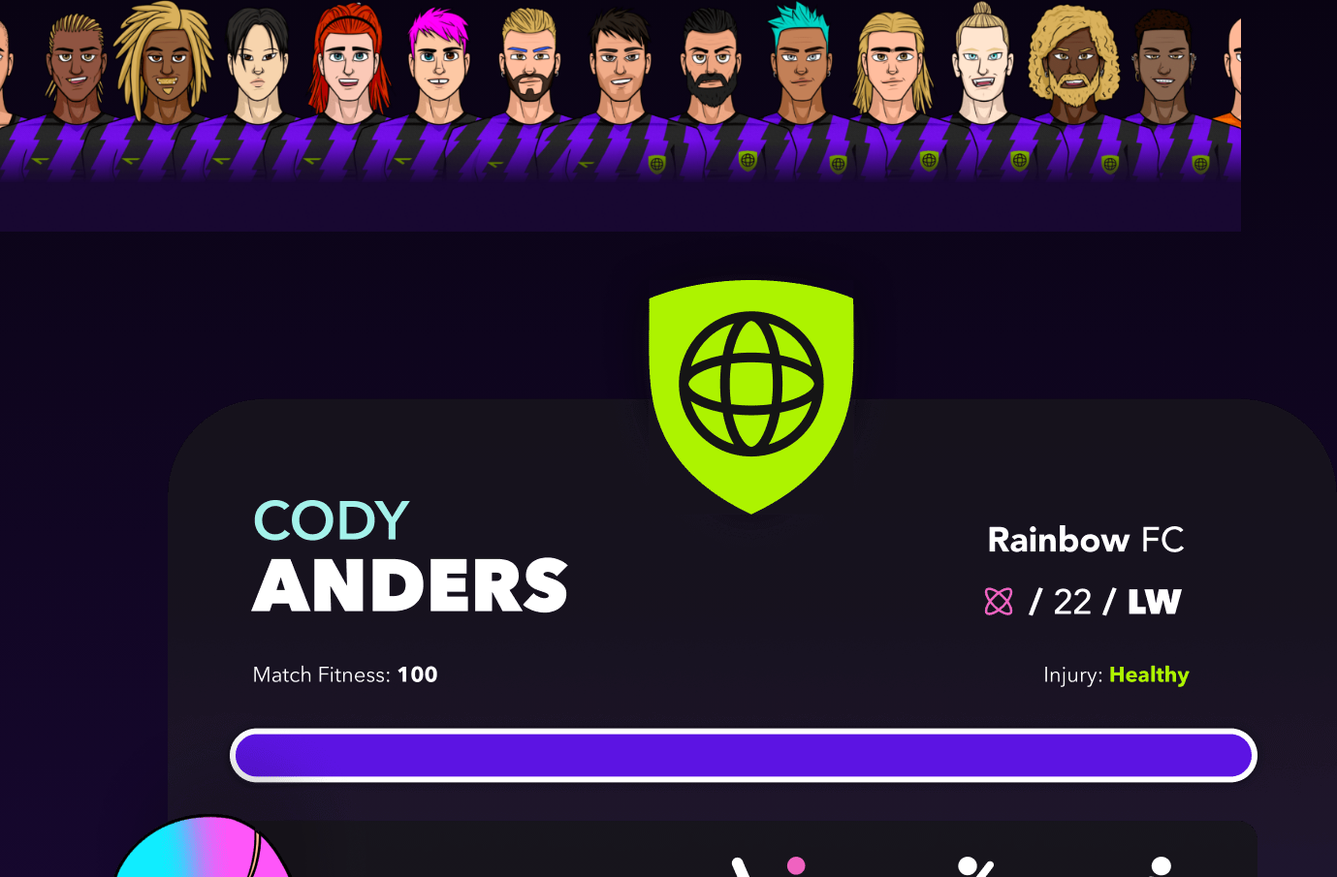
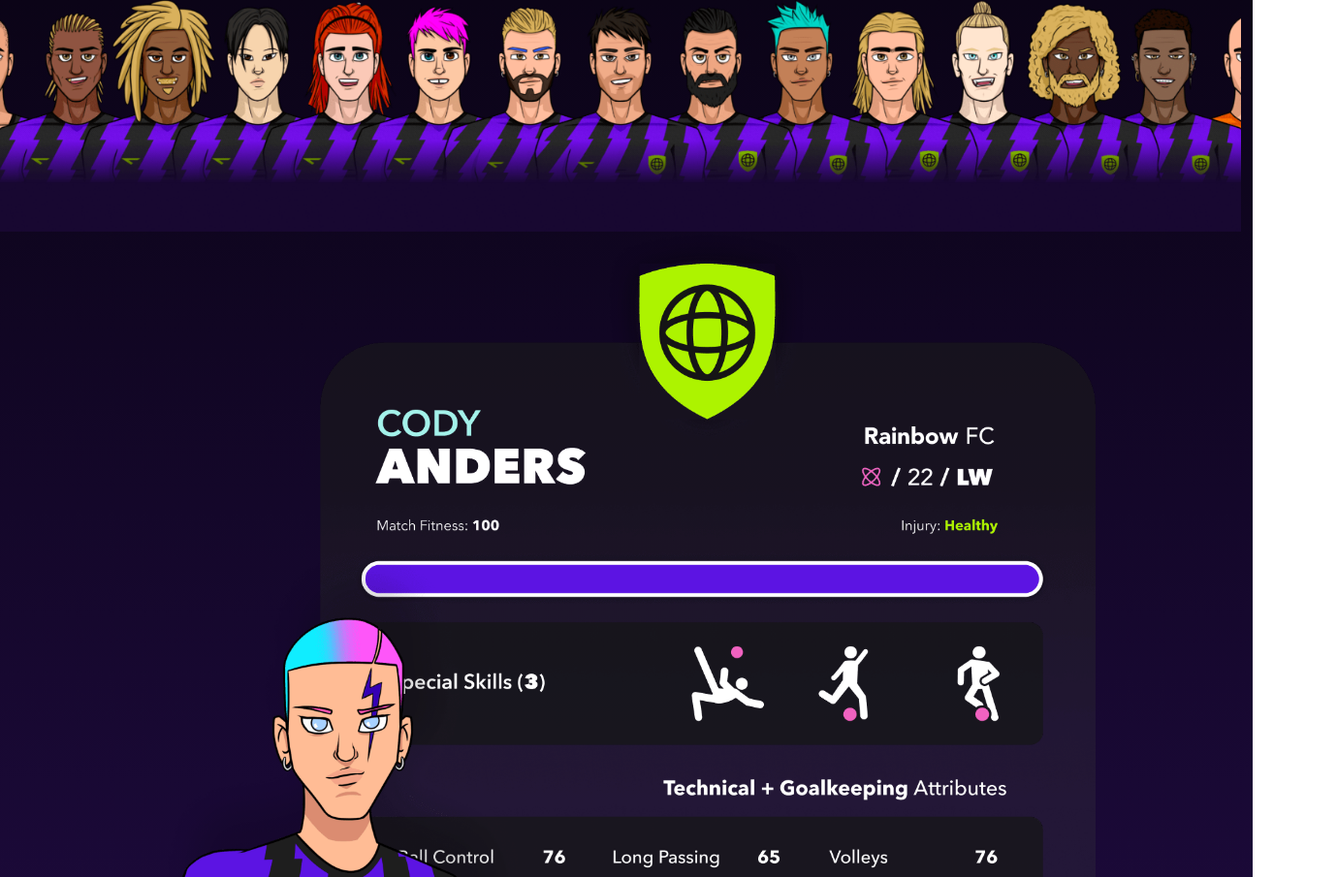
Before and after one commit to ephere-football/ephere-football.github.io, a website: page be-ephereal/index.html in a window 1280 px wide. Shown: the part 635-1540 px from the top of the page at 97% size, 1379 px wide, since content can reach past the window. Drawn offline with nearby package versions, Linux system fonts and the light colour scheme.

Commit message:
Fix image miss-alignment

```diff
--- a/be-ephereal/index.html
+++ b/be-ephereal/index.html
@@ -99,7 +99,7 @@
             </div>
             <p id="my-form-status"></p>
         </form>
-        <img src="images/CodyAndersInfo.png" class="main-section-img" alt=" Cody Anders" />
+        <img src="images/CodyAndersInfo.png" class="main-section-img" alt=" Cody Anders" width="100%" />
     </div>
 
     <footer class="footer row">
```
